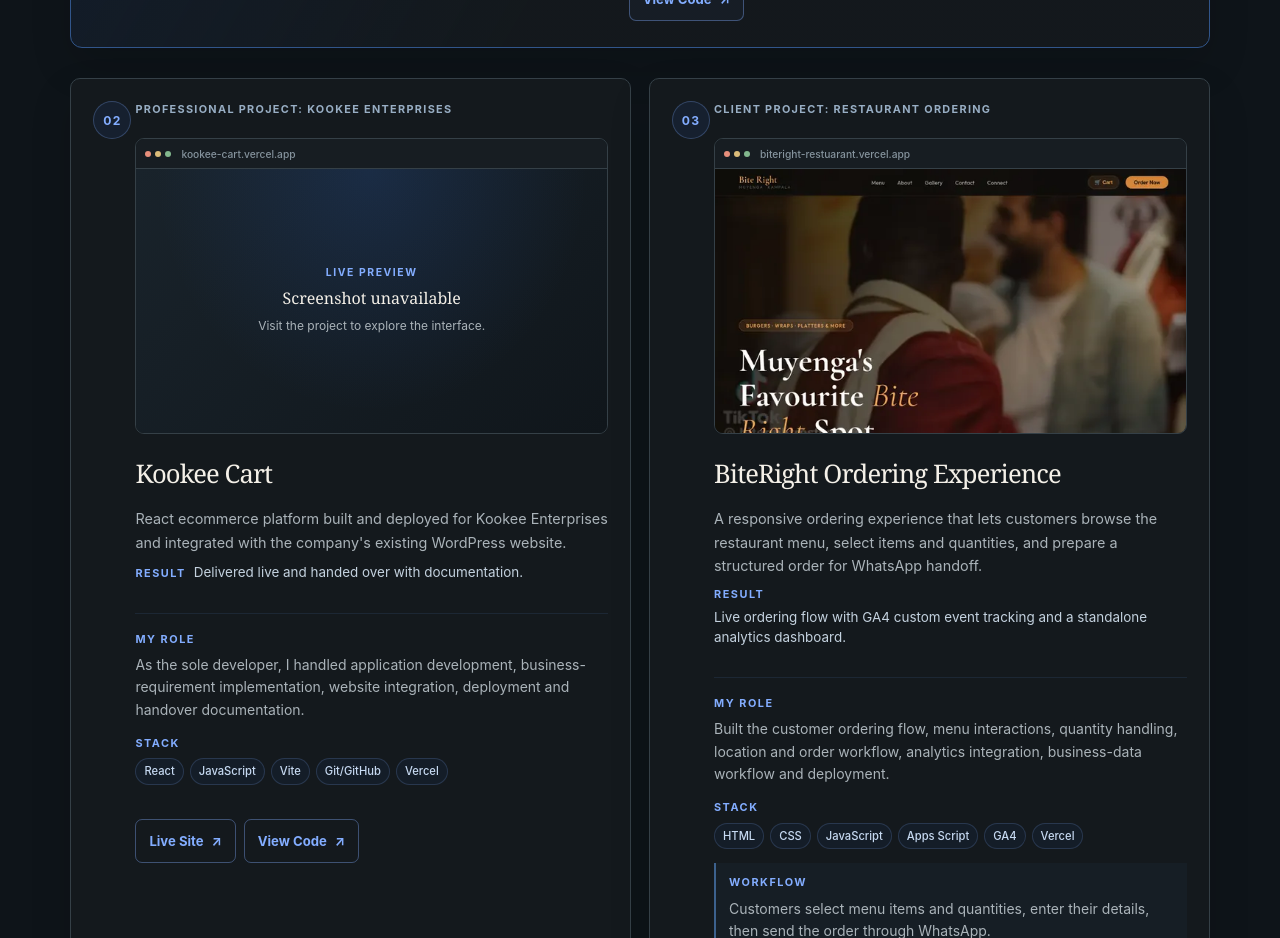
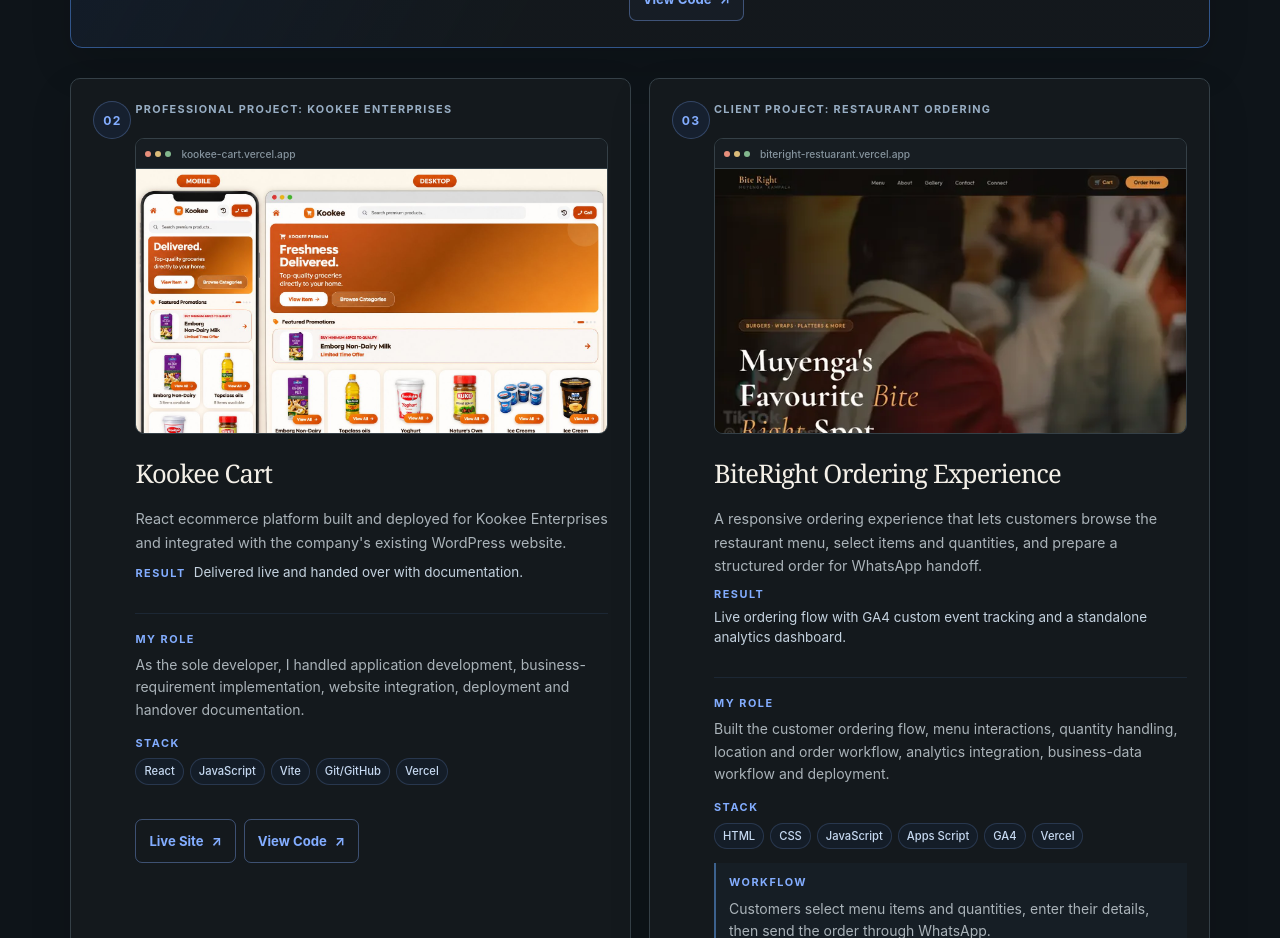
Before and after one commit to Solomantalgo/My-Portfolio-site, a React (Vite) app: page /developer in a window 1280 px wide. Shown: the part 1660-2598 px from the top of the page. Built offline with nearby package versions, Linux system fonts and the light colour scheme.

Commit message:
Show Kookee Cart screenshot

```diff
--- a/src/data/developerProjects.js
+++ b/src/data/developerProjects.js
@@ -21,7 +21,7 @@ export const developerProjects = [
     result: "Delivered live and handed over with documentation.",
     role: "As the sole developer, I handled application development, business-requirement implementation, website integration, deployment and handover documentation.",
     stack: ["React", "JavaScript", "Vite", "Git/GitHub", "Vercel"],
-    image: null,
+    image: "/images/kookeecart.jpg",
     imageUrl: "kookee-cart.vercel.app",
     liveUrl: "https://kookee-cart.vercel.app",
     codeUrl: "https://github.com/Solomantalgo/kookee-cart",
--- a/src/pages/Developer.jsx
+++ b/src/pages/Developer.jsx
@@ -79,7 +79,7 @@ function BrowserPreview({ image = null, title, address }) {
       <div className="developer-preview-empty"><span>Live preview</span><strong>Screenshot unavailable</strong><small>Visit the project to explore the interface.</small></div>
     </figure>
   );
-  const responsiveImage = image.includes("kookeecart")
+  const responsiveImage = image.includes("kookee-cart-preview")
     ? "/images/kookee-cart-preview-640.webp 640w, /images/kookee-cart-preview-960.webp 960w"
     : image.includes("biteright")
     ? "/images/biteright-website-preview-640.webp 640w, /images/biteright-website-preview-960.webp 960w"
@@ -88,7 +88,7 @@ function BrowserPreview({ image = null, title, address }) {
       : image.includes("levinah")
         ? "/images/levinah-website-preview-640.webp 640w, /images/levinah-website-preview-960.webp 960w"
         : undefined;
-  const optimizedImage = image.includes("kookeecart")
+  const optimizedImage = image.includes("kookee-cart-preview")
     ? "/images/kookee-cart-preview-960.webp"
     : image.replace("-preview.png", "-preview-960.webp");
   return (
```
Also changed, not shown: public/images/kookeecart.jpg (added).
